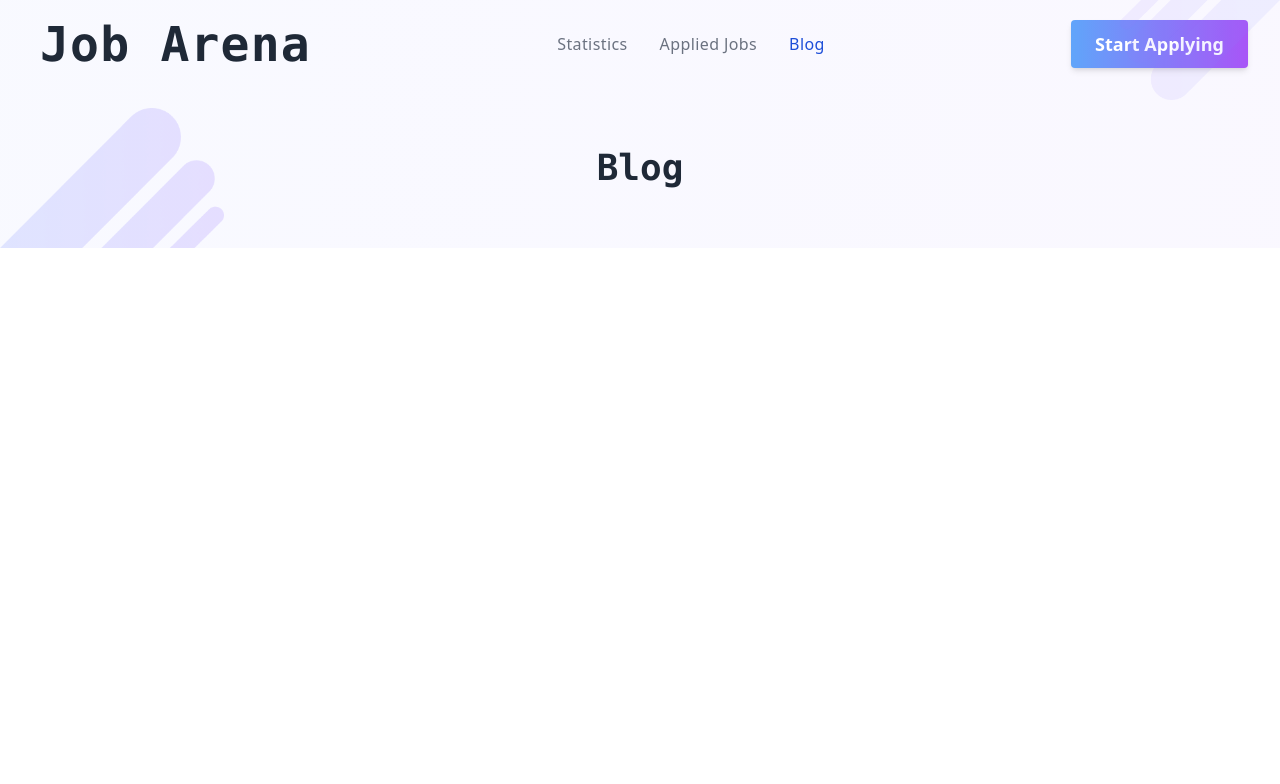
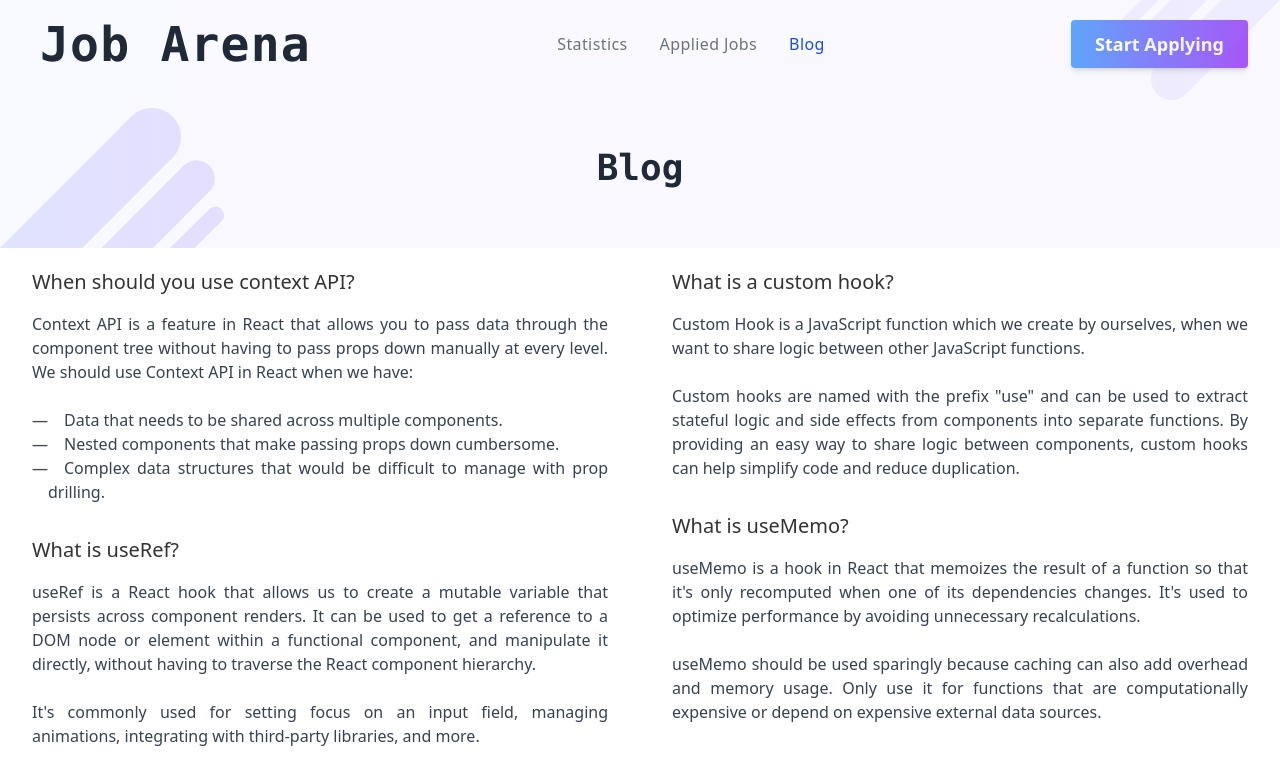
Before and after one commit to imnahmed17/Job-Arena-with-React, a React (Vite) app: page /blog in a window 1280 px wide. Shown: the top 784 px of the page. Built offline with nearby package versions, Linux system fonts and the light colour scheme.

Commit message:
bloge page added

```diff
--- a/src/components/Blog/Blog.jsx
+++ b/src/components/Blog/Blog.jsx
@@ -7,6 +7,56 @@ const Blog = () => {
             <div className='bg-banner'>
                 <Banner2>Blog</Banner2>
             </div>
+            <div className='my-container mt-5'>
+                <div className='max-w-screen-xl sm:mx-auto'>
+                    <div className='grid grid-cols-1 gap-16 row-gap-8 lg:grid-cols-2'>
+                        <div className='space-y-8'>
+                            <div>
+                                <p className='mb-4 text-xl font-medium'>When should you use context API?</p>
+                                <p className='text-gray-700 text-justify'>
+                                    Context API is a feature in React that allows you to pass data through the component tree without having to pass props down manually at every level. We should use Context API in React when we have:
+                                    <br />
+                                    <br />
+                                    <ul className='dashed-list'>
+                                        <li>Data that needs to be shared across multiple components.</li>
+                                        <li>Nested components that make passing props down cumbersome.</li>
+                                        <li>Complex data structures that would be difficult to manage with prop drilling.</li>
+                                    </ul>
+                                </p>
+                            </div>
+                            <div>
+                                <p className='mb-4 text-xl font-medium'>What is useRef?</p>
+                                <p className='text-gray-700 text-justify'>
+                                    useRef is a React hook that allows us to create a mutable variable that persists across component renders. It can be used to get a reference to a DOM node or element within a functional component, and manipulate it directly, without having to traverse the React component hierarchy.
+                                    <br />
+                                    <br />
+                                    It's commonly used for setting focus on an input field, managing animations, integrating with third-party libraries, and more.
+                                </p>
+                            </div>
+                        </div>
+                        <div className='space-y-8'>
+                            <div>
+                                <p className='mb-4 text-xl font-medium'>What is a custom hook?</p>
+                                <p className='text-gray-700 text-justify'>
+                                    Custom Hook is a JavaScript function which we create by ourselves, when we want to share logic between other JavaScript functions.
+                                    <br />
+                                    <br />
+                                    Custom hooks are named with the prefix "use" and can be used to extract stateful logic and side effects from components into separate functions. By providing an easy way to share logic between components, custom hooks can help simplify code and reduce duplication.
+                                </p>
+                            </div>
+                            <div>
+                                <p className='mb-4 text-xl font-medium'>What is useMemo?</p>
+                                <p className='text-gray-700 text-justify'>
+                                    useMemo is a hook in React that memoizes the result of a function so that it's only recomputed when one of its dependencies changes. It's used to optimize performance by avoiding unnecessary recalculations.
+                                    <br />
+                                    <br />
+                                    useMemo should be used sparingly because caching can also add overhead and memory usage. Only use it for functions that are computationally expensive or depend on expensive external data sources.
+                                </p>
+                            </div>
+                        </div>
+                    </div>
+                </div>
+            </div>
         </div>
     );
 };
--- a/src/components/Job/Job.jsx
+++ b/src/components/Job/Job.jsx
@@ -55,7 +55,7 @@ const Job = ({ job }) => {
                     <p className='text-gray-500 font-medium'>Salary : {salary}</p>
                 </div>
             </div>
-            <Link className='btn' to={`/jobDetails/${id}`}>Get Started</Link>
+            <Link className='btn' to={`/job/${id}`}>Get Started</Link>
         </div>
     );
 };
--- a/src/components/JobDetails/JobDetails.jsx
+++ b/src/components/JobDetails/JobDetails.jsx
@@ -1,15 +1,19 @@
 import React from 'react';
+import Banner2 from '../Banner/Banner2';
 import { useLoaderData, useParams } from 'react-router-dom';
 
 const JobDetails = () => {
     const {id} = useParams();
+    const allJobs = useLoaderData();
     console.log(id);
-    const allJobs = useLoaderData();
     console.log(allJobs);
 
     return (
         <div>
-            <h1>job details</h1>
+            <div className='bg-banner'>
+                <Banner2>Job Details</Banner2>
+            </div>
+
         </div>
     );
 };
--- a/src/index.css
+++ b/src/index.css
@@ -25,3 +25,9 @@
 .gradient-text {
   @apply bg-gradient-to-r from-blue-400 to-indigo-400 inline-block text-transparent bg-clip-text
 }
+
+.dashed-list {
+  padding-left: 1em;
+  text-indent: 1em;
+  list-style-type: "—";
+}
--- a/src/main.jsx
+++ b/src/main.jsx
@@ -25,7 +25,7 @@ const router = createBrowserRouter([
         loader: () => fetch('/job.json')
       },
       {
-        path: '/jobDetails/:id',
+        path: '/job/:id',
         element: <JobDetails />,
         loader: ({ params }) => fetch('/job.json')
       },
```
